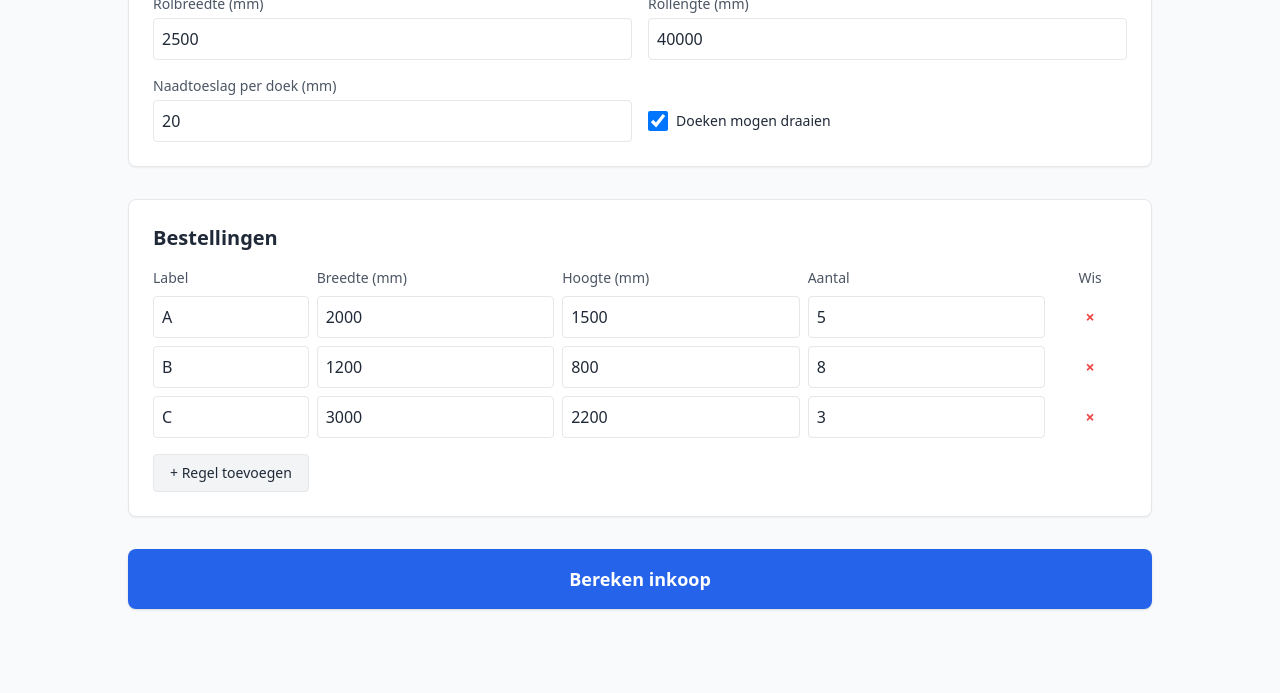
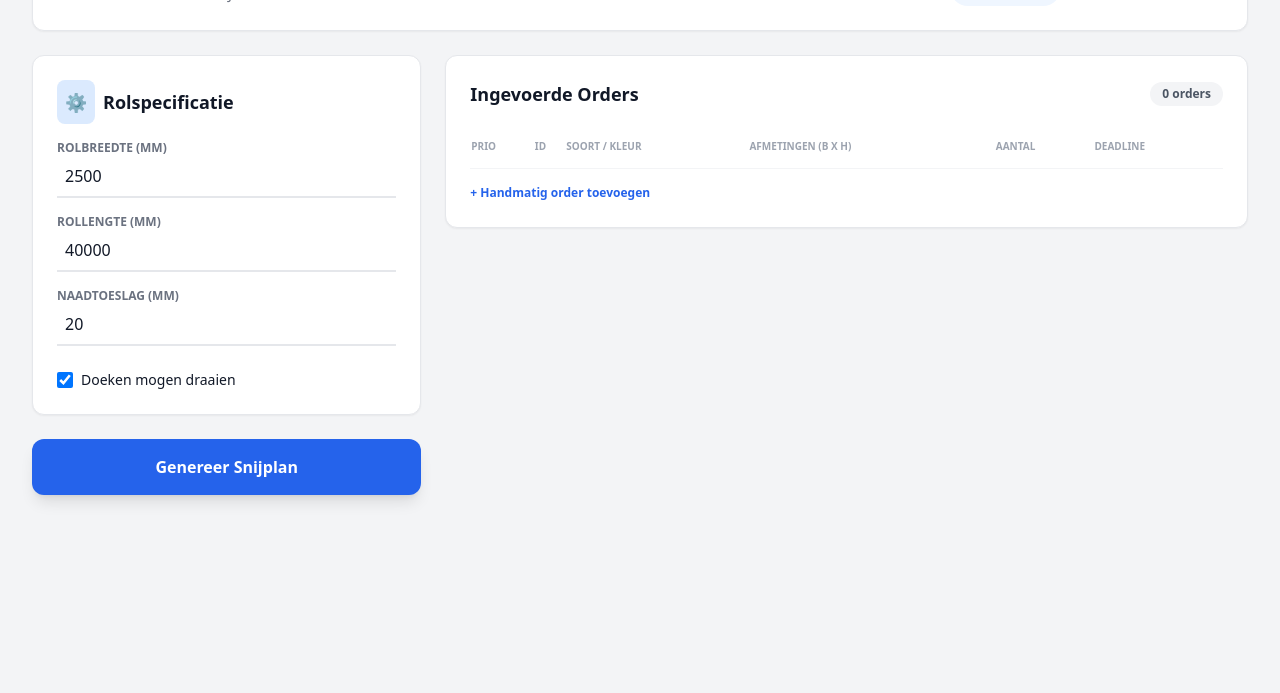
Before and after one commit to bitcoinstuffstore-creator/cutting-stock, a plain HTML site: page index.html in a window 1280 px wide. Shown: the part 107-800 px from the top of the page. Drawn offline with nearby package versions, Linux system fonts and the light colour scheme.

Commit message:
Update index.html for version 2 with new features

```diff
--- a/index.html
+++ b/index.html
@@ -3,207 +3,266 @@
 <head>
     <meta charset="UTF-8">
     <meta name="viewport" content="width=device-width, initial-scale=1.0">
-    <title>Solfaction - Snijoptimalisatie PoC</title>
+    <title>Solfaction - Snijoptimalisatie V2 (Import & Prioriteit)</title>
     <script src="https://cdn.tailwindcss.com"></script>
+    <script src="https://cdn.jsdelivr.net/npm/xlsx@0.18.5/dist/xlsx.full.min.js"></script>
+    <style>
+        .priority-1 { border-left: 4px solid #ef4444; } /* Hoog */
+        .priority-2 { border-left: 4px solid #f97316; }
+        .priority-3 { border-left: 4px solid #eab308; }
+        .priority-4 { border-left: 4px solid #3b82f6; }
+        .priority-5 { border-left: 4px solid #10b981; } /* Laag */
+    </style>
 </head>
-<body class="bg-gray-50 text-gray-800 p-8 font-sans">
+<body class="bg-gray-100 text-gray-900 p-4 md:p-8 font-sans">
 
-    <div class="max-w-5xl mx-auto space-y-8">
+    <div class="max-w-7xl mx-auto space-y-6">
 
-        <section class="bg-white p-6 rounded-lg shadow-sm border border-gray-200">
-            <h2 class="text-xl font-bold mb-4">Rolspecificatie</h2>
-            <div class="grid grid-cols-1 md:grid-cols-2 gap-4">
+        <header class="flex justify-between items-center bg-white p-6 rounded-xl shadow-sm border border-gray-200">
             <div>
-                    <label class="block text-sm text-gray-600 mb-1">Rolbreedte (mm)</label>
-                    <input type="number" id="rolBreedte" value="2500" class="w-full border p-2 rounded focus:ring-2 focus:ring-blue-500 outline-none">
+                <h1 class="text-2xl font-bold text-blue-900">Solfaction Cutting Optimizer</h1>
+                <p class="text-sm text-gray-500">Onderdeel van Guillaume Jansen B.V.</p>
+            </div>
+            <div class="text-right">
+                <label class="block text-xs font-bold text-gray-400 uppercase tracking-widest">Importeer Orders</label>
+                <input type="file" id="fileInput" accept=".xlsx, .xls, .csv" class="mt-1 text-sm text-gray-500 file:mr-4 file:py-2 file:px-4 file:rounded-full file:border-0 file:text-sm file:font-semibold file:bg-blue-50 file:text-blue-700 hover:file:bg-blue-100">
+            </div>
+        </header>
+
+        <div class="grid grid-cols-1 lg:grid-cols-3 gap-6">
+
+            <div class="space-y-6">
+                <section class="bg-white p-6 rounded-xl shadow-sm border border-gray-200">
+                    <h2 class="text-lg font-bold mb-4 flex items-center">
+                        <span class="bg-blue-100 text-blue-600 p-2 rounded-lg mr-2">⚙️</span>
+                        Rolspecificatie
+                    </h2>
+                    <div class="space-y-4">
+                        <div>
+                            <label class="block text-xs font-bold text-gray-500 uppercase">Rolbreedte (mm)</label>
+                            <input type="number" id="rolBreedte" value="2500" class="w-full border-b-2 border-gray-200 p-2 focus:border-blue-500 outline-none transition-colors">
                         </div>
                         <div>
-                    <label class="block text-sm text-gray-600 mb-1">Rollengte (mm)</label>
-                    <input type="number" id="rolLengte" value="40000" class="w-full border p-2 rounded focus:ring-2 focus:ring-blue-500 outline-none">
+                            <label class="block text-xs font-bold text-gray-500 uppercase">Rollengte (mm)</label>
+                            <input type="number" id="rolLengte" value="40000" class="w-full border-b-2 border-gray-200 p-2 focus:border-blue-500 outline-none transition-colors">
                         </div>
                         <div>
-                    <label class="block text-sm text-gray-600 mb-1">Naadtoeslag per doek (mm)</label>
-                    <input type="number" id="naadToeslag" value="20" class="w-full border p-2 rounded focus:ring-2 focus:ring-blue-500 outline-none">
+                            <label class="block text-xs font-bold text-gray-500 uppercase">Naadtoeslag (mm)</label>
+                            <input type="number" id="naadToeslag" value="20" class="w-full border-b-2 border-gray-200 p-2 focus:border-blue-500 outline-none transition-colors">
                         </div>
-                <div class="flex items-center mt-6">
-                    <input type="checkbox" id="magDraaien" checked class="w-5 h-5 text-blue-600 rounded">
+                        <div class="flex items-center pt-2">
+                            <input type="checkbox" id="magDraaien" checked class="w-4 h-4 text-blue-600 rounded">
                             <label class="ml-2 text-sm font-medium">Doeken mogen draaien</label>
                         </div>
                     </div>
                 </section>
 
-        <section class="bg-white p-6 rounded-lg shadow-sm border border-gray-200">
-            <h2 class="text-xl font-bold mb-4">Bestellingen</h2>
-
-            <div class="grid grid-cols-12 gap-2 mb-2 font-medium text-sm text-gray-600">
-                <div class="col-span-2">Label</div>
-                <div class="col-span-3">Breedte (mm)</div>
-                <div class="col-span-3">Hoogte (mm)</div>
-                <div class="col-span-3">Aantal</div>
-                <div class="col-span-1 text-center">Wis</div>
+                <button onclick="berekenInkoop()" class="w-full py-4 bg-blue-600 hover:bg-blue-700 text-white font-bold rounded-xl shadow-lg transition-all transform hover:-translate-y-1 active:scale-95">
+                    Genereer Snijplan
+                </button>
             </div>
 
-            <div id="orderContainer" class="space-y-2">
+            <div class="lg:col-span-2 space-y-6">
+                <section class="bg-white p-6 rounded-xl shadow-sm border border-gray-200">
+                    <div class="flex justify-between items-center mb-4">
+                        <h2 class="text-lg font-bold">Ingevoerde Orders</h2>
+                        <span id="orderCount" class="bg-gray-100 text-gray-600 text-xs font-bold px-3 py-1 rounded-full">0 orders</span>
                     </div>
 
-            <div class="mt-4 flex gap-4">
-                <button onclick="voegRegelToe()" class="px-4 py-2 bg-gray-100 hover:bg-gray-200 border rounded text-sm font-medium">
-                    + Regel toevoegen
-                </button>
+                    <div class="overflow-x-auto">
+                        <table class="w-full text-left text-sm">
+                            <thead>
+                                <tr class="text-gray-400 border-b border-gray-100">
+                                    <th class="py-3 font-bold uppercase text-[10px]">Prio</th>
+                                    <th class="py-3 font-bold uppercase text-[10px]">ID</th>
+                                    <th class="py-3 font-bold uppercase text-[10px]">Soort / Kleur</th>
+                                    <th class="py-3 font-bold uppercase text-[10px]">Afmetingen (B x H)</th>
+                                    <th class="py-3 font-bold uppercase text-[10px]">Aantal</th>
+                                    <th class="py-3 font-bold uppercase text-[10px]">Deadline</th>
+                                    <th class="py-3 font-bold uppercase text-[10px]"></th>
+                                </tr>
+                            </thead>
+                            <tbody id="orderTableBody" class="divide-y divide-gray-50">
+                                </tbody>
+                        </table>
+                    </div>
+
+                    <button onclick="voegHandmatigToe()" class="mt-4 text-blue-600 text-xs font-bold hover:underline">+ Handmatig order toevoegen</button>
+                </section>
+
+                <section id="resultaatSectie" class="hidden space-y-4">
+                    <h2 class="text-xl font-bold">Productie Advies</h2>
+                    <div id="batchResultaten" class="space-y-4">
                         </div>
                 </section>
-
-        <button onclick="berekenInkoop()" class="w-full py-4 bg-blue-600 hover:bg-blue-700 text-white font-bold rounded-lg shadow transition-colors text-lg">
-            Bereken inkoop
-        </button>
-
-        <section id="resultaatSectie" class="hidden space-y-6">
-            <h2 class="text-2xl font-bold">Resultaat</h2>
-
-            <div class="grid grid-cols-2 md:grid-cols-4 gap-4">
-                <div class="bg-gray-100 p-4 rounded-lg">
-                    <p class="text-sm text-gray-600">Rollen nodig</p>
-                    <p class="text-3xl font-bold">1</p>
             </div>
-                <div class="bg-gray-100 p-4 rounded-lg">
-                    <p class="text-sm text-gray-600">Totaal doeken</p>
-                    <p id="resTotaalDoeken" class="text-3xl font-bold">0</p>
-                </div>
-                <div class="bg-gray-100 p-4 rounded-lg">
-                    <p class="text-sm text-gray-600">Lengte gebruikt</p>
-                    <p id="resLengte" class="text-3xl font-bold">0 <span class="text-lg">m</span></p>
-                </div>
-                <div class="bg-gray-100 p-4 rounded-lg">
-                    <p class="text-sm text-gray-600">Geschatte benutting</p>
-                    <p id="resBenutting" class="text-3xl font-bold">0%</p>
         </div>
     </div>
 
-            <div class="bg-gray-100 p-4 rounded-lg overflow-x-auto">
-                <p class="text-sm font-bold mb-2">Schematische weergave (Indicatief)</p>
-                <div id="visualisatieContainer" class="flex items-end h-32 bg-white border-2 border-gray-300 min-w-max relative" style="width: 1000px;">
-                    </div>
-            </div>
-        </section>
-    </div>
+    <script>
+        let orders = [];
 
-    <script>
-        // Initiele data (zoals in jouw screenshot)
-        let orders = [
-            { label: 'A', breedte: 2000, hoogte: 1500, aantal: 5, color: 'bg-blue-300' },
-            { label: 'B', breedte: 1200, hoogte: 800, aantal: 8, color: 'bg-green-300' },
-            { label: 'C', breedte: 3000, hoogte: 2200, aantal: 3, color: 'bg-purple-300' }
-        ];
+        // Luister naar file upload
+        document.getElementById('fileInput').addEventListener('change', handleFile, false);
 
-        const kleuren = ['bg-blue-300', 'bg-green-300', 'bg-purple-300', 'bg-orange-300', 'bg-red-300', 'bg-yellow-300'];
+        function handleFile(e) {
+            const file = e.target.files[0];
+            const reader = new FileReader();
+            reader.onload = function(evt) {
+                const data = evt.target.result;
+                const workbook = XLSX.read(data, { type: 'binary' });
+                const firstSheet = workbook.SheetNames[0];
+                const excelRows = XLSX.utils.sheet_to_row_object_array(workbook.Sheets[firstSheet]);
+
+                processImport(excelRows);
+            };
+            reader.readAsBinaryString(file);
+        }
+
+        function processImport(rows) {
+            // Map de Excel kolommen naar onze structuur
+            // We zoeken naar kolommen die lijken op onze data
+            orders = rows.map((row, index) => ({
+                id: row.OrderID || row.ID || `ORD-${index+1}`,
+                doeksoort: row.Doeksoort || row.Soort || 'Standaard',
+                kleurcode: row.Kleurcode || row.Kleur || 'Onbekend',
+                breedte: parseInt(row.Breedte) || 0,
+                hoogte: parseInt(row.Hoogte) || 0,
+                aantal: parseInt(row.Aantal) || 1,
+                deadline: row.Deadline || '-',
+                prioriteit: parseInt(row.Prioriteit) || 3, // 1 is hoog, 5 is laag
+                kleur: getRandomTailwindColor(row.Kleurcode)
+            }));
+
+            // Sorteren: Eerst Prioriteit (1 voor 5), dan Deadline
+            orders.sort((a, b) => a.prioriteit - b.prioriteit || new Date(a.deadline) - new Date(b.deadline));
+
+            renderOrders();
+        }
 
         function renderOrders() {
-            const container = document.getElementById('orderContainer');
-            container.innerHTML = '';
+            const body = document.getElementById('orderTableBody');
+            const count = document.getElementById('orderCount');
+            body.innerHTML = '';
+            count.innerText = `${orders.length} orders`;
 
             orders.forEach((order, index) => {
-                const row = document.createElement('div');
-                row.className = 'grid grid-cols-12 gap-2 items-center';
+                const row = document.createElement('tr');
+                row.className = `priority-${order.prioriteit} hover:bg-gray-50 transition-colors`;
                 row.innerHTML = `
-                    <div class="col-span-2">
-                        <input type="text" value="${order.label}" onchange="updateOrder(${index}, 'label', this.value)" class="w-full border p-2 rounded">
-                    </div>
-                    <div class="col-span-3">
-                        <input type="number" value="${order.breedte}" onchange="updateOrder(${index}, 'breedte', this.value)" class="w-full border p-2 rounded">
-                    </div>
-                    <div class="col-span-3">
-                        <input type="number" value="${order.hoogte}" onchange="updateOrder(${index}, 'hoogte', this.value)" class="w-full border p-2 rounded">
-                    </div>
-                    <div class="col-span-3">
-                        <input type="number" value="${order.aantal}" onchange="updateOrder(${index}, 'aantal', this.value)" class="w-full border p-2 rounded">
-                    </div>
-                    <div class="col-span-1 text-center">
-                        <button onclick="verwijderRegel(${index})" class="text-red-500 hover:text-red-700 font-bold px-2 py-1">&times;</button>
-                    </div>
+                    <td class="py-4 px-2 font-bold">${order.prioriteit}</td>
+                    <td class="py-4 text-gray-500 font-mono text-xs">${order.id}</td>
+                    <td class="py-4">
+                        <span class="block font-bold">${order.doeksoort}</span>
+                        <span class="text-xs text-gray-400">${order.kleurcode}</span>
+                    </td>
+                    <td class="py-4 font-medium">${order.breedte} x ${order.hoogte} <span class="text-[10px] text-gray-400">mm</span></td>
+                    <td class="py-4 font-bold text-blue-600">${order.aantal}x</td>
+                    <td class="py-4 text-xs">${order.deadline}</td>
+                    <td class="py-4 text-right">
+                        <button onclick="verwijderOrder(${index})" class="text-gray-300 hover:text-red-500 transition-colors">&times;</button>
+                    </td>
                 `;
-                container.appendChild(row);
+                body.appendChild(row);
             });
         }
 
-        function voegRegelToe() {
-            const nextLabel = String.fromCharCode(65 + orders.length); // A, B, C, D...
-            const color = kleuren[orders.length % kleuren.length];
-            orders.push({ label: nextLabel, breedte: 1000, hoogte: 1000, aantal: 1, color: color });
-            renderOrders();
-        }
-
-        function verwijderRegel(index) {
+        function verwijderOrder(index) {
             orders.splice(index, 1);
             renderOrders();
         }
 
-        function updateOrder(index, veld, waarde) {
-            if(veld !== 'label') waarde = parseInt(waarde) || 0;
-            orders[index][veld] = waarde;
-        }
-
         function berekenInkoop() {
-            // Dit is een versimpeld Proof of Concept algoritme!
             const rolBreedte = parseInt(document.getElementById('rolBreedte').value);
             const rolLengte = parseInt(document.getElementById('rolLengte').value);
             const naad = parseInt(document.getElementById('naadToeslag').value);
             const magDraaien = document.getElementById('magDraaien').checked;
 
-            let totaalLengteGebruikt = 0;
-            let totaalDoeken = 0;
-            const visualisatie = document.getElementById('visualisatieContainer');
-            visualisatie.innerHTML = ''; // Maak visuele container leeg
+            const resultSectie = document.getElementById('resultaatSectie');
+            const batchContainer = document.getElementById('batchResultaten');
+            resultSectie.classList.remove('hidden');
+            batchContainer.innerHTML = '';
 
-            // Loop door alle orders om ze in te plannen
-            orders.forEach(order => {
-                totaalDoeken += order.aantal;
+            // Groepeer orders per Doeksoort + Kleurcode
+            const groepen = {};
+            orders.forEach(o => {
+                const sleutel = `${o.doeksoort} - ${o.kleurcode}`;
+                if (!groepen[sleutel]) groepen[sleutel] = [];
+                groepen[sleutel].push(o);
+            });
 
-                for(let i=0; i < order.aantal; i++) {
-                    // Simpele logica: check of het doek op de breedte van de rol past
-                    let effectieveBreedte = order.breedte + naad;
-                    let effectieveHoogte = order.hoogte + naad;
-                    let benodigdeRolLengte = 0;
+            // Bereken per groep
+            for (const [titel, batchOrders] of Object.entries(groepen)) {
+                let benodigdeLengte = 0;
+                let totaalOppervlakte = 0;
 
-                    if (magDraaien && effectieveHoogte <= rolBreedte && effectieveBreedte > rolBreedte) {
-                        // We moeten het doek draaien om te passen
-                        benodigdeRolLengte = effectieveBreedte;
-                    } else if (effectieveBreedte <= rolBreedte) {
-                        // Past normaal
-                        benodigdeRolLengte = effectieveHoogte;
-                    } else {
-                        // Past niet op deze rol, we tellen hem even simpel mee op zijn breedste kant voor de PoC
-                        benodigdeRolLengte = effectieveHoogte;
+                batchOrders.forEach(o => {
+                    let w = o.breedte + naad;
+                    let h = o.hoogte + naad;
+
+                    // Simpele PoC logica: we leggen alles achter elkaar op de rol
+                    for(let i=0; i<o.aantal; i++) {
+                        let snijLengte = h;
+                        if (magDraaien && h > rolBreedte && w <= rolBreedte) {
+                            snijLengte = w;
+                        } else if (w > rolBreedte) {
+                            // Als het te breed is, moet het sowieso gedraaid worden of past het niet
+                            snijLengte = w;
                         }
-
-                    // Voeg toe aan totale lengte
-                    totaalLengteGebruikt += benodigdeRolLengte;
-
-                    // Teken het blokje in de weergave
-                    const div = document.createElement('div');
-                    // Schaal voor weergave (heel grof voor de PoC)
-                    const visualWidth = Math.max((benodigdeRolLengte / rolLengte) * 1000, 10); // min 10px
-                    div.className = `${order.color} border border-black/20 flex items-center justify-center text-xs font-bold shrink-0`;
-                    div.style.width = `${visualWidth}px`;
-                    div.style.height = '100%';
-                    div.innerText = order.label;
-                    visualisatie.appendChild(div);
+                        benodigdeLengte += snijLengte;
+                        totaalOppervlakte += (o.breedte * o.hoogte);
                     }
                 });
 
-            // Update resultaat teksten
-            document.getElementById('resTotaalDoeken').innerText = totaalDoeken;
-            const meters = (totaalLengteGebruikt / 1000).toFixed(2);
-            document.getElementById('resLengte').innerText = meters + " m";
+                const meters = (benodigdeLengte / 1000).toFixed(2);
+                const benutting = ((totaalOppervlakte / (benodigdeLengte * rolBreedte)) * 100).toFixed(1);
 
-            const benutting = Math.min(((totaalLengteGebruikt / rolLengte) * 100).toFixed(1), 100);
-            document.getElementById('resBenutting').innerText = benutting + "%";
-
-            // Toon de sectie
-            document.getElementById('resultaatSectie').classList.remove('hidden');
+                const batchDiv = document.createElement('div');
+                batchDiv.className = "bg-white p-6 rounded-xl border border-blue-100 shadow-sm";
+                batchDiv.innerHTML = `
+                    <div class="flex justify-between items-start mb-4">
+                        <div>
+                            <h3 class="font-bold text-blue-900">${titel}</h3>
+                            <p class="text-xs text-gray-500">${batchOrders.length} orders in deze batch</p>
+                        </div>
+                        <div class="text-right">
+                            <span class="text-2xl font-black text-blue-600">${meters}m</span>
+                            <p class="text-[10px] font-bold text-gray-400 uppercase">Nodig van rol</p>
+                        </div>
+                    </div>
+                    <div class="w-full bg-gray-100 h-8 rounded-lg overflow-hidden flex border border-gray-200">
+                        <div class="bg-blue-500 h-full flex items-center justify-center text-[10px] text-white font-bold" style="width: ${benutting}%">
+                            ${benutting}% benut
+                        </div>
+                    </div>
+                    <p class="mt-2 text-[10px] text-gray-400 italic font-medium">* Visualisatie gebaseerd op lineaire snijvolgorde (Prio/Deadline)</p>
+                `;
+                batchContainer.appendChild(batchDiv);
+            }
         }
 
-        // Teken de begin-rijen zodra de pagina laadt
-        window.onload = renderOrders;
+        function getRandomTailwindColor(str) {
+            const colors = ['bg-blue-400', 'bg-emerald-400', 'bg-violet-400', 'bg-amber-400', 'bg-rose-400', 'bg-cyan-400'];
+            let hash = 0;
+            for (let i = 0; i < str.length; i++) {
+                hash = str.charCodeAt(i) + ((hash << 5) - hash);
+            }
+            return colors[Math.abs(hash) % colors.length];
+        }
+
+        function voegHandmatigToe() {
+            const mock = [{
+                OrderID: 'MAN-1',
+                Doeksoort: 'Screen 5%',
+                Kleurcode: '7016 Antraciet',
+                Breedte: 2000,
+                Hoogte: 1500,
+                Aantal: 1,
+                Deadline: '2024-05-25',
+                Prioriteit: 3
+            }];
+            processImport([...orders, ...mock]);
+        }
     </script>
 </body>
 </html>
```
Lines whose indentation alone changed are shown as unchanged.
